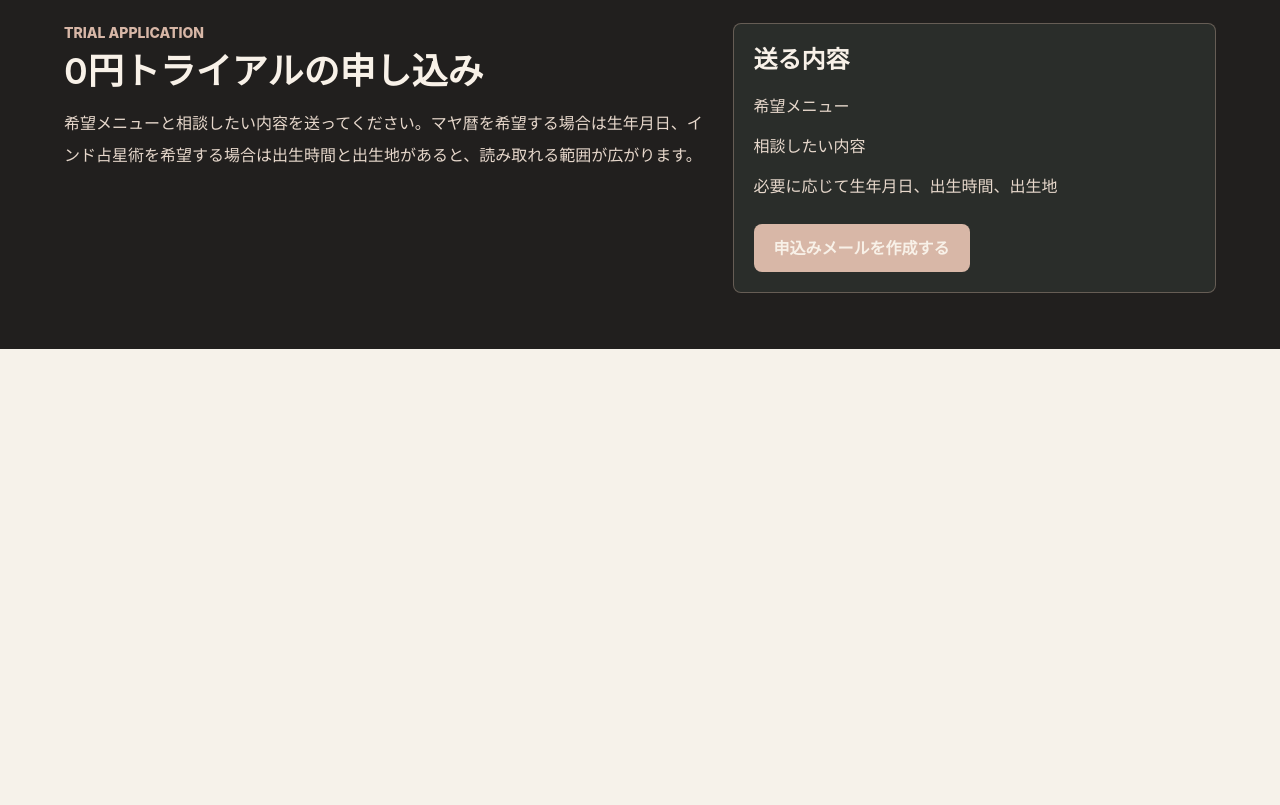
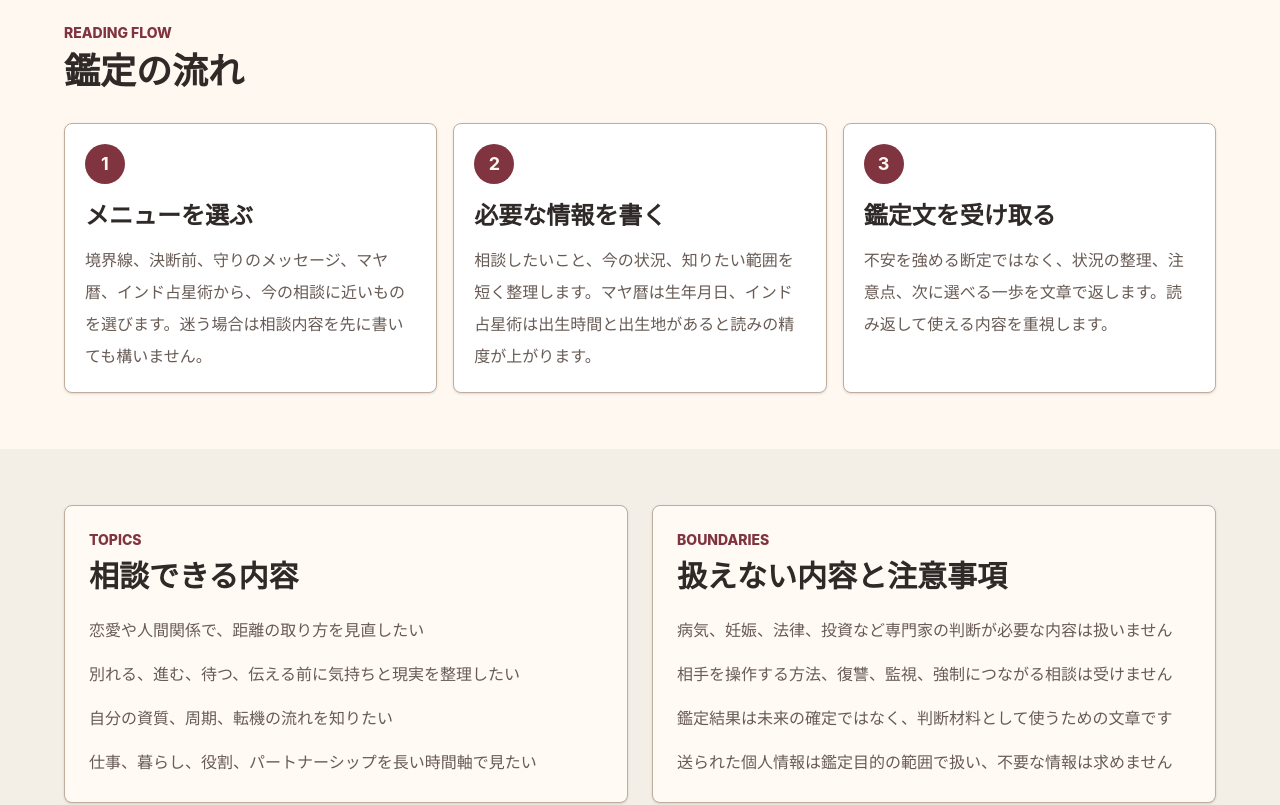
Before and after one commit to fs-scarlet-g/scarlet, a Next.js app: page /text-reading in a window 1280 px wide. Shown: the part 1740-2545 px from the top of the page. Before the commit the page ends 2089 px from the top, so only its background shows below. Built offline with nearby package versions, Linux system fonts and the light colour scheme.

Commit message:
Improve Scarlet trial reading content

```diff
--- a/app/divination-dictionary/mayan-calendar/page.tsx
+++ b/app/divination-dictionary/mayan-calendar/page.tsx
@@ -38,6 +38,12 @@ export default function MayanCalendarDictionaryPage() {
                 </section>
               ))}
             </div>
+            <section className="mt-8 rounded-lg border border-[#7f3440]/25 bg-[#2a2d2a] p-5 text-[#f8f1e8]">
+              <p className="text-sm font-extrabold uppercase text-[#d8b7a7]">Trial Reading</p>
+              <h2 className="mt-2 text-2xl font-semibold">自分のKINを相談に重ねて読む</h2>
+              <p className="mt-3 leading-8 text-[#e7d8cc]">用語を知るだけでなく、今の相談にどう表れるかまで整理したい場合は、マヤ暦テキスト鑑定で生年月日と相談内容を送ってください。</p>
+              <Link className="mt-5 inline-flex rounded-lg bg-[#d8b7a7] px-5 py-3 font-bold text-[#262625]" href="/text-reading/">￥0トライアルを見る</Link>
+            </section>
           </article>
         </div>
       </section>
--- a/app/divination-dictionary/vedic-astrology/page.tsx
+++ b/app/divination-dictionary/vedic-astrology/page.tsx
@@ -38,6 +38,12 @@ export default function VedicAstrologyDictionaryPage() {
                 </section>
               ))}
             </div>
+            <section className="mt-8 rounded-lg border border-[#7f3440]/25 bg-[#2a2d2a] p-5 text-[#f8f1e8]">
+              <p className="text-sm font-extrabold uppercase text-[#d8b7a7]">Trial Reading</p>
+              <h2 className="mt-2 text-2xl font-semibold">出生図を相談の文脈で読む</h2>
+              <p className="mt-3 leading-8 text-[#e7d8cc]">ラグナ、月、惑星、ダシャーを自分の転機や関係性に重ねて整理したい場合は、出生時間・出生地と相談内容を添えて申し込めます。</p>
+              <Link className="mt-5 inline-flex rounded-lg bg-[#d8b7a7] px-5 py-3 font-bold text-[#262625]" href="/text-reading/">￥0トライアルを見る</Link>
+            </section>
           </article>
         </div>
       </section>
--- a/app/page.tsx
+++ b/app/page.tsx
@@ -40,6 +40,9 @@ const relationships = [
   ["ギルド", "彼女が見張る場所。訪れる人が怯えずに立ち止まれるよう、門の外に目を配っています。"],
 ];
 
+const trialApplicationHref =
+  "mailto:fs.scarlet.g@gmail.com?subject=スカーレット・ドノバン AIテキスト鑑定トライアル申込み&body=希望メニュー：%0D%0A相談したい内容：%0D%0A生年月日（マヤ暦希望の場合）：%0D%0A出生時間・出生地（インド占星術希望の場合）：";
+
 export const metadata = {
   title: copy.title,
   description: copy.description,
@@ -73,6 +76,10 @@ export default function Home() {
             <p className="text-sm font-extrabold uppercase text-[#d8b7a7]">Scarlet Donovan / Sword and Flowers</p>
             <h1 className="mt-4 text-5xl font-semibold leading-tight text-[#fff8ef] md:text-7xl">{copy.hero}</h1>
             <p className="mt-6 max-w-3xl text-lg leading-8 text-[#e7d8cc]">{copy.intro}</p>
+            <div className="mt-8 flex flex-wrap gap-3">
+              <a className="inline-flex rounded-lg bg-[#d8b7a7] px-5 py-3 font-bold text-[#262625]" href={trialApplicationHref} data-analytics-event="scarlet_trial_apply">AIテキスト鑑定 ￥0トライアル</a>
+              <a className="inline-flex rounded-lg border border-[#d8b7a7]/60 px-5 py-3 font-bold text-[#fff8ef]" href="/text-reading/">鑑定メニューを見る</a>
+            </div>
           </div>
           <aside className="relative overflow-hidden rounded-lg border border-[#c9b3a3] bg-[#fff8f0] p-6 text-[#2f2928] shadow-xl">
             <div className="absolute right-6 top-5 h-36 w-10 rounded-full border-l border-[#7f3440]/30" />
@@ -80,6 +87,10 @@ export default function Home() {
             <p className="text-sm font-extrabold uppercase text-[#7f3440]">Vow</p>
             <h2 className="mt-3 max-w-[20rem] text-3xl font-semibold">{copy.messageTitle}</h2>
             <p className="mt-4 max-w-[28rem] leading-8 text-[#685b55]">{copy.message}</p>
+            <div className="mt-5 rounded-lg border border-[#c9b3a3] bg-white/60 p-4">
+              <p className="text-sm font-extrabold text-[#7f3440]">Trial Reading</p>
+              <p className="mt-2 leading-7 text-[#685b55]">マヤ暦とインド占星術を中心に、相談内容を落ち着いて切り分けるAIテキスト鑑定を受付中です。</p>
+            </div>
           </aside>
         </div>
       </section>
--- a/app/text-reading/page.tsx
+++ b/app/text-reading/page.tsx
@@ -28,6 +28,26 @@ const menus = [
     subtitle: "Vedic Astrology Reading",
     body: "出生図、月、ラグナ、惑星、ハウス、ダシャーをもとに、人生のテーマや時期の流れを読みます。仕事、転機、パートナーシップなど長い時間軸で見たい相談に向いています。",
   },
+];
+
+const flow = [
+  ["1", "メニューを選ぶ", "境界線、決断前、守りのメッセージ、マヤ暦、インド占星術から、今の相談に近いものを選びます。迷う場合は相談内容を先に書いても構いません。"],
+  ["2", "必要な情報を書く", "相談したいこと、今の状況、知りたい範囲を短く整理します。マヤ暦は生年月日、インド占星術は出生時間と出生地があると読みの精度が上がります。"],
+  ["3", "鑑定文を受け取る", "不安を強める断定ではなく、状況の整理、注意点、次に選べる一歩を文章で返します。読み返して使える内容を重視します。"],
+];
+
+const consultationTopics = [
+  "恋愛や人間関係で、距離の取り方を見直したい",
+  "別れる、進む、待つ、伝える前に気持ちと現実を整理したい",
+  "自分の資質、周期、転機の流れを知りたい",
+  "仕事、暮らし、役割、パートナーシップを長い時間軸で見たい",
+];
+
+const boundaries = [
+  "病気、妊娠、法律、投資など専門家の判断が必要な内容は扱いません",
+  "相手を操作する方法、復讐、監視、強制につながる相談は受けません",
+  "鑑定結果は未来の確定ではなく、判断材料として使うための文章です",
+  "送られた個人情報は鑑定目的の範囲で扱い、不要な情報は求めません",
 ];
 
 export const metadata = {
@@ -89,6 +109,41 @@ export default function TextReadingPage() {
         </div>
       </section>
 
+      <section className="bg-[#fff8f0] px-5 py-14 text-[#2f2928]">
+        <div className="mx-auto max-w-6xl">
+          <p className="text-sm font-extrabold uppercase text-[#7f3440]">Reading Flow</p>
+          <h2 className="mt-2 text-3xl font-semibold sm:text-4xl">鑑定の流れ</h2>
+          <div className="mt-8 grid gap-4 md:grid-cols-3">
+            {flow.map(([number, title, body]) => (
+              <article className="rounded-lg border border-[#bfae9e] bg-white p-5 shadow-sm" key={title}>
+                <span className="inline-flex h-10 w-10 items-center justify-center rounded-full bg-[#7f3440] text-lg font-bold text-[#fff8ef]">{number}</span>
+                <h3 className="mt-4 text-2xl font-semibold">{title}</h3>
+                <p className="mt-3 leading-8 text-[#685b55]">{body}</p>
+              </article>
+            ))}
+          </div>
+        </div>
+      </section>
+
+      <section className="bg-[#f3eee6] px-5 py-14 text-[#2f2928]">
+        <div className="mx-auto grid max-w-6xl gap-6 lg:grid-cols-2">
+          <div className="rounded-lg border border-[#bfae9e] bg-[#fffaf3] p-6 shadow-sm">
+            <p className="text-sm font-extrabold uppercase text-[#7f3440]">Topics</p>
+            <h2 className="mt-2 text-3xl font-semibold">相談できる内容</h2>
+            <ul className="mt-5 grid gap-3 leading-8 text-[#685b55]">
+              {consultationTopics.map((topic) => <li key={topic}>{topic}</li>)}
+            </ul>
+          </div>
+          <div className="rounded-lg border border-[#bfae9e] bg-[#fffaf3] p-6 shadow-sm">
+            <p className="text-sm font-extrabold uppercase text-[#7f3440]">Boundaries</p>
+            <h2 className="mt-2 text-3xl font-semibold">扱えない内容と注意事項</h2>
+            <ul className="mt-5 grid gap-3 leading-8 text-[#685b55]">
+              {boundaries.map((item) => <li key={item}>{item}</li>)}
+            </ul>
+          </div>
+        </div>
+      </section>
+
       <section className="bg-[#211f1e] px-5 py-14 text-[#f8f1e8]">
         <div className="mx-auto grid max-w-6xl gap-6 lg:grid-cols-[1fr_0.75fr]">
           <div>
```
